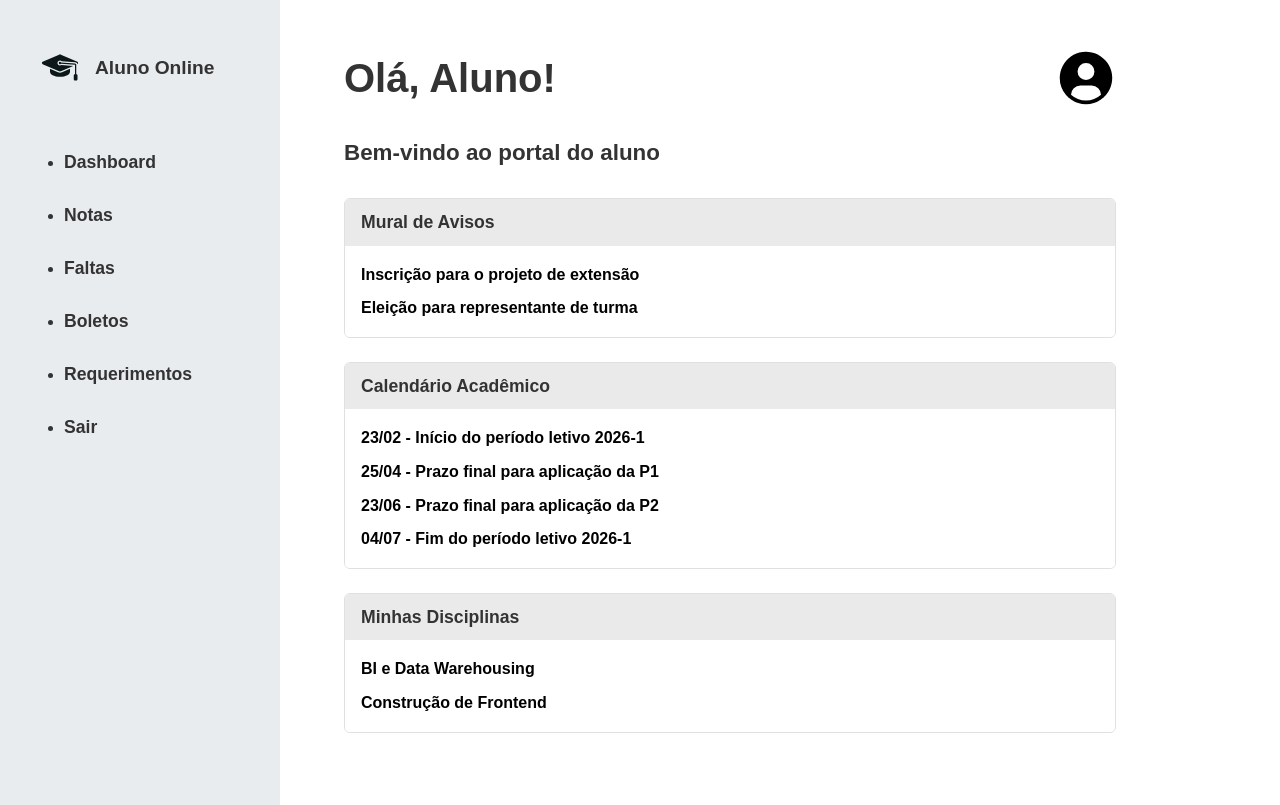
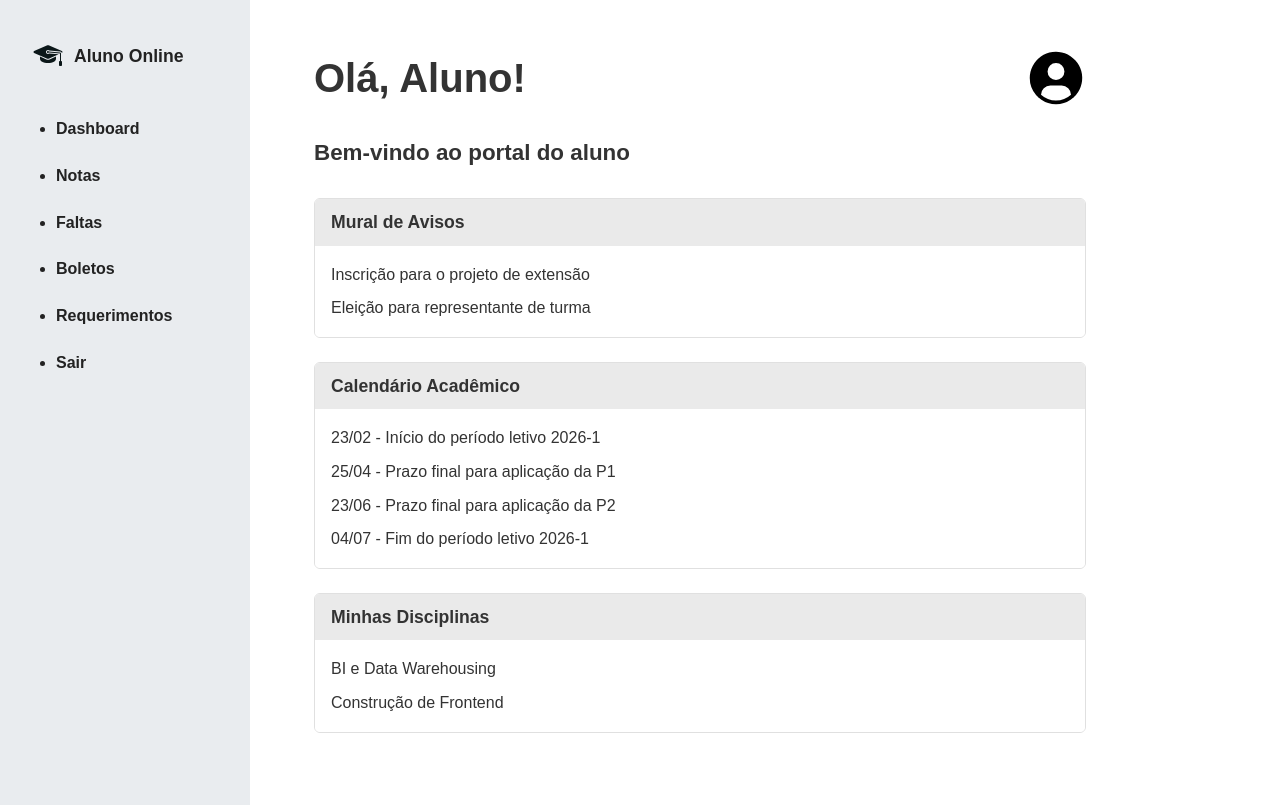
Before and after one commit to JonathanFNCavalcante/Front-20261, a React (Vite) app in the folder praticas/aluno-online-react/: page / in a window 1280 px wide. Built offline with nearby package versions, Linux system fonts and the light colour scheme.

Commit message:
feat: conclui pratica03. Fecha #ID

```diff
--- /dev/null
+++ b/praticas/aluno-online-react/src/components/Menu.css
@@ -0,0 +1,16 @@
+.menu ul {
+    list-style-type: disc;
+    padding-left: 1.5rem;
+  }
+
+  .menu li {
+    margin-bottom: 1.8rem;
+    color: #222222;
+  }
+
+  .menu li a {
+    color: #222222;
+    text-decoration: none;
+    font-weight: 700;
+    font-size: 1rem;
+  }
--- /dev/null
+++ b/praticas/aluno-online-react/src/components/Menu.jsx
@@ -0,0 +1,18 @@
+import './Menu.css';
+
+function Menu() {
+  return (
+    <nav className="menu">
+      <ul>
+        <li><a href="#">Dashboard</a></li>
+        <li><a href="#">Notas</a></li>
+        <li><a href="#">Faltas</a></li>
+        <li><a href="#">Boletos</a></li>
+        <li><a href="#">Requerimentos</a></li>
+        <li><a href="#">Sair</a></li>
+      </ul>
+    </nav>
+  );
+}
+
+export default Menu;
--- a/praticas/aluno-online-react/src/components/Sidebar.css
+++ b/praticas/aluno-online-react/src/components/Sidebar.css
@@ -1,42 +1,25 @@
 .sidebar {
-  width: 280px;
+  width: 250px;
   background-color: #e9ecef;
-  padding: 3rem 2.5rem;
+  padding: 2.5rem 2rem;
   min-height: 100vh;
 }
 
 .sidebar-header {
   display: flex;
   align-items: center;
-  gap: 15px;
-  margin-bottom: 4rem;
+  gap: 10px;
+  margin-bottom: 3rem;
 }
 
 .sidebar-header h2 {
-  font-size: 1.2rem;
-  color: #333333;
+  font-size: 1.1rem;
+  color: #222222;
 }
 
 .logo-icon {
-  width: 40px;
-  height: 40px;
-}
-
-.sidebar ul {
-  list-style-type: disc;
-  padding-left: 1.5rem;
-}
-
-.sidebar li {
-  margin-bottom: 2rem;
-  color: #333333;
-}
-
-.sidebar li a {
-  color: #333333;
-  text-decoration: none;
-  font-weight: 700;
-  font-size: 1.1rem;
+  width: 32px;
+  height: 32px;
 }
 
 @media (max-width: 768px) {
--- a/praticas/aluno-online-react/src/components/Sidebar.jsx
+++ b/praticas/aluno-online-react/src/components/Sidebar.jsx
@@ -1,4 +1,5 @@
 import './Sidebar.css';
+import Menu from './Menu';
 import learnIcon from '../assets/learn.svg';
 
 function Sidebar() {
@@ -8,16 +9,7 @@ function Sidebar() {
         <img src={learnIcon} alt="Logo Aluno Online" className="logo-icon" />
         <h2>Aluno Online</h2>
       </header>
-      <nav>
-        <ul>
-          <li><a href="#">Dashboard</a></li>
-          <li><a href="#">Notas</a></li>
-          <li><a href="#">Faltas</a></li>
-          <li><a href="#">Boletos</a></li>
-          <li><a href="#">Requerimentos</a></li>
-          <li><a href="#">Sair</a></li>
-        </ul>
-      </nav>
+      <Menu />
     </aside>
   );
 }
--- a/praticas/aluno-online-react/src/pages/Dashboard.css
+++ b/praticas/aluno-online-react/src/pages/Dashboard.css
@@ -24,12 +24,18 @@
   background-color: #ffffff;
 }
 
-.card-body p {
+.card-body ul {
+  list-style-type: none;
+  padding: 0;
+  margin: 0;
+}
+
+.card-body li {
   margin-bottom: 0.5rem;
   color: #333333;
   line-height: 1.6;
 }
 
-.card-body p:last-child {
+.card-body li:last-child {
   margin-bottom: 0;
 }
--- a/praticas/aluno-online-react/src/pages/Dashboard.jsx
+++ b/praticas/aluno-online-react/src/pages/Dashboard.jsx
@@ -8,26 +8,32 @@ function Dashboard() {
       <article className="card">
         <header className="card-header">Mural de Avisos</header>
         <section className="card-body">
-          <p>Inscrição para o projeto de extensão</p>
-          <p>Eleição para representante de turma</p>
+          <ul>
+            <li>Inscrição para o projeto de extensão</li>
+            <li>Eleição para representante de turma</li>
+          </ul>
         </section>
       </article>
 
       <article className="card">
         <header className="card-header">Calendário Acadêmico</header>
         <section className="card-body">
-          <p>23/02 - Início do período letivo 2026-1</p>
-          <p>25/04 - Prazo final para aplicação da P1</p>
-          <p>23/06 - Prazo final para aplicação da P2</p>
-          <p>04/07 - Fim do período letivo 2026-1</p>
+          <ul>
+            <li>23/02 - Início do período letivo 2026-1</li>
+            <li>25/04 - Prazo final para aplicação da P1</li>
+            <li>23/06 - Prazo final para aplicação da P2</li>
+            <li>04/07 - Fim do período letivo 2026-1</li>
+          </ul>
         </section>
       </article>
 
       <article className="card">
         <header className="card-header">Minhas Disciplinas</header>
         <section className="card-body">
-          <p>BI e Data Warehousing</p>
-          <p>Construção de Frontend</p>
+          <ul>
+            <li>BI e Data Warehousing</li>
+            <li>Construção de Frontend</li>
+          </ul>
         </section>
       </article>
     </section>
--- a/praticas/aluno-online-react/src/pages/Faltas.css
+++ b/praticas/aluno-online-react/src/pages/Faltas.css
@@ -9,6 +9,18 @@
   border-radius: 6px;
   margin-bottom: 1.5rem;
   overflow: hidden;
+}
+
+.card-body ul {
+  list-style-type: none;
+  padding: 0;
+  margin: 0;
+}
+
+.card-body li {
+  margin-bottom: 0.5rem;
+  color: #333333;
+  line-height: 1.6;
 }
 
 .card-header {
--- a/praticas/aluno-online-react/src/pages/Faltas.jsx
+++ b/praticas/aluno-online-react/src/pages/Faltas.jsx
@@ -8,7 +8,9 @@ function Faltas() {
       <article className="card">
         <header className="card-header">Listagem de Faltas</header>
         <section className="card-body">
-          <p>Nenhuma falta registrada até o momento.</p>
+        <ul>
+        <li>Nenhuma falta registrada até o momento.</li>
+        </ul>
         </section>
       </article>
     </section>
```
